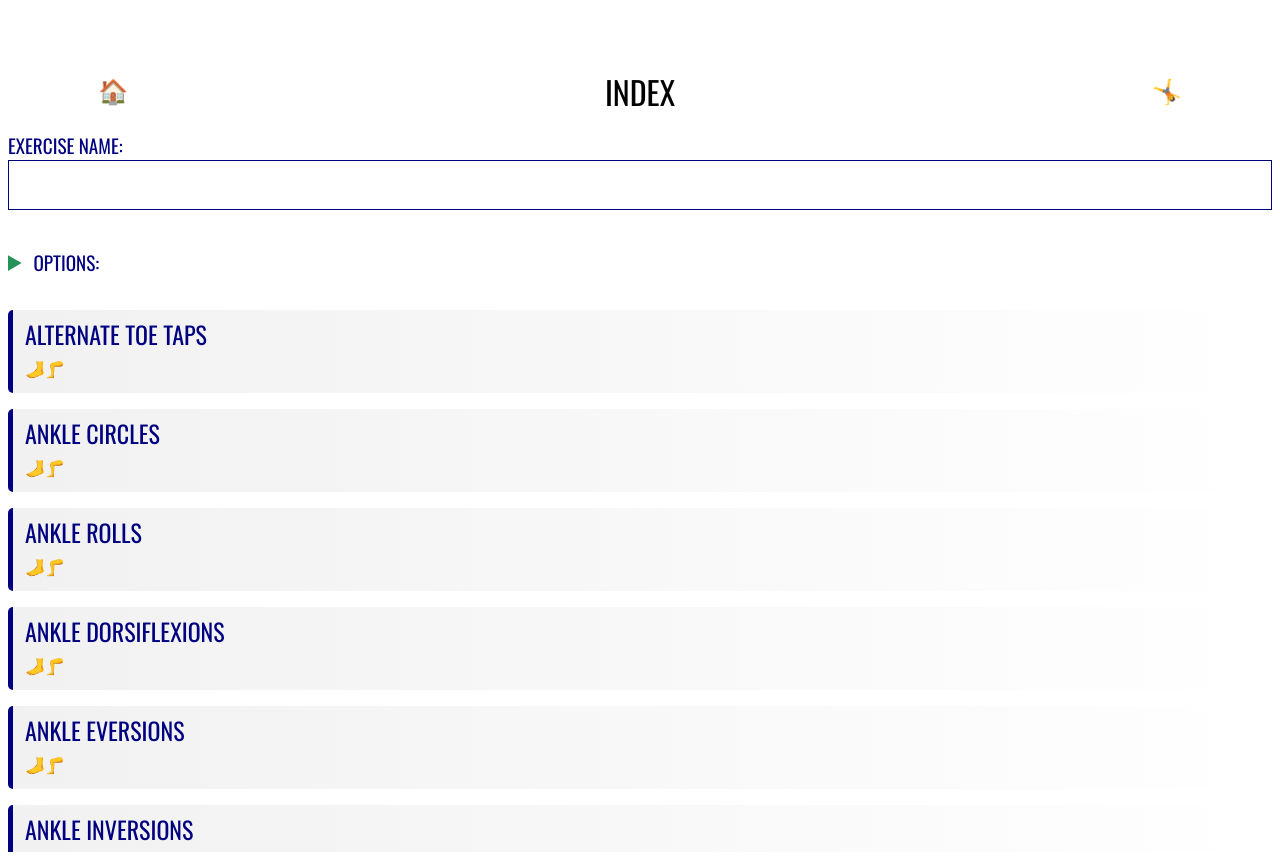
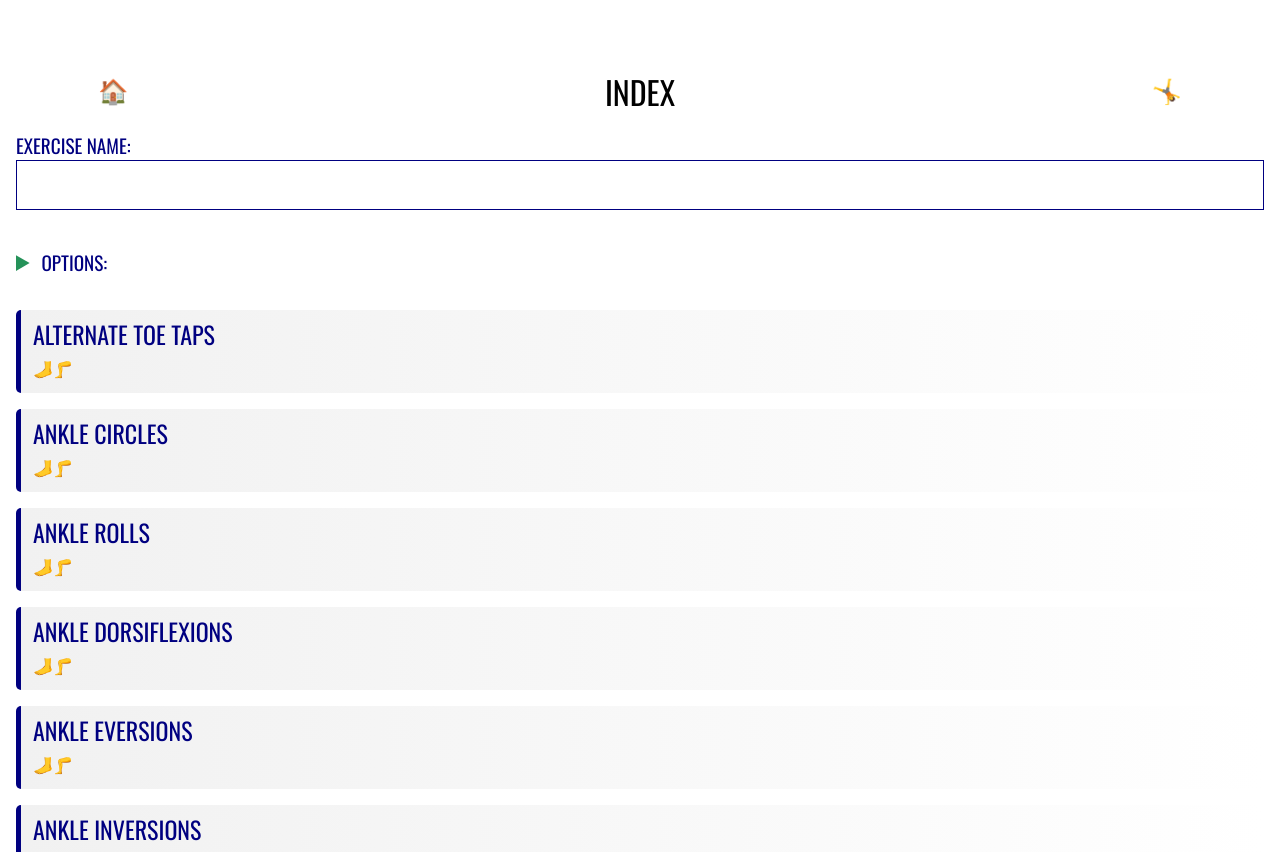
Before and after one commit to GMSoudersJr/card-workout, a SvelteKit app: page /index in a window 1280 px wide. Shown: the part 740-1600 px from the top of the page. Built offline with nearby package versions, Linux system fonts and the light colour scheme; a web font is replaced by a local one.

Commit message:
Update padding on index page

```diff
--- a/src/routes/index/+page.svelte
+++ b/src/routes/index/+page.svelte
@@ -120,6 +120,8 @@
     grid-template-columns: 1fr;
     grid-template-rows: repeat(3, min-content);
     row-gap: 2rem;
+    padding-left: 0.5rem;
+    padding-right: 0.5rem;
 
     overflow-x: hidden;
     overflow-y: auto;
```
